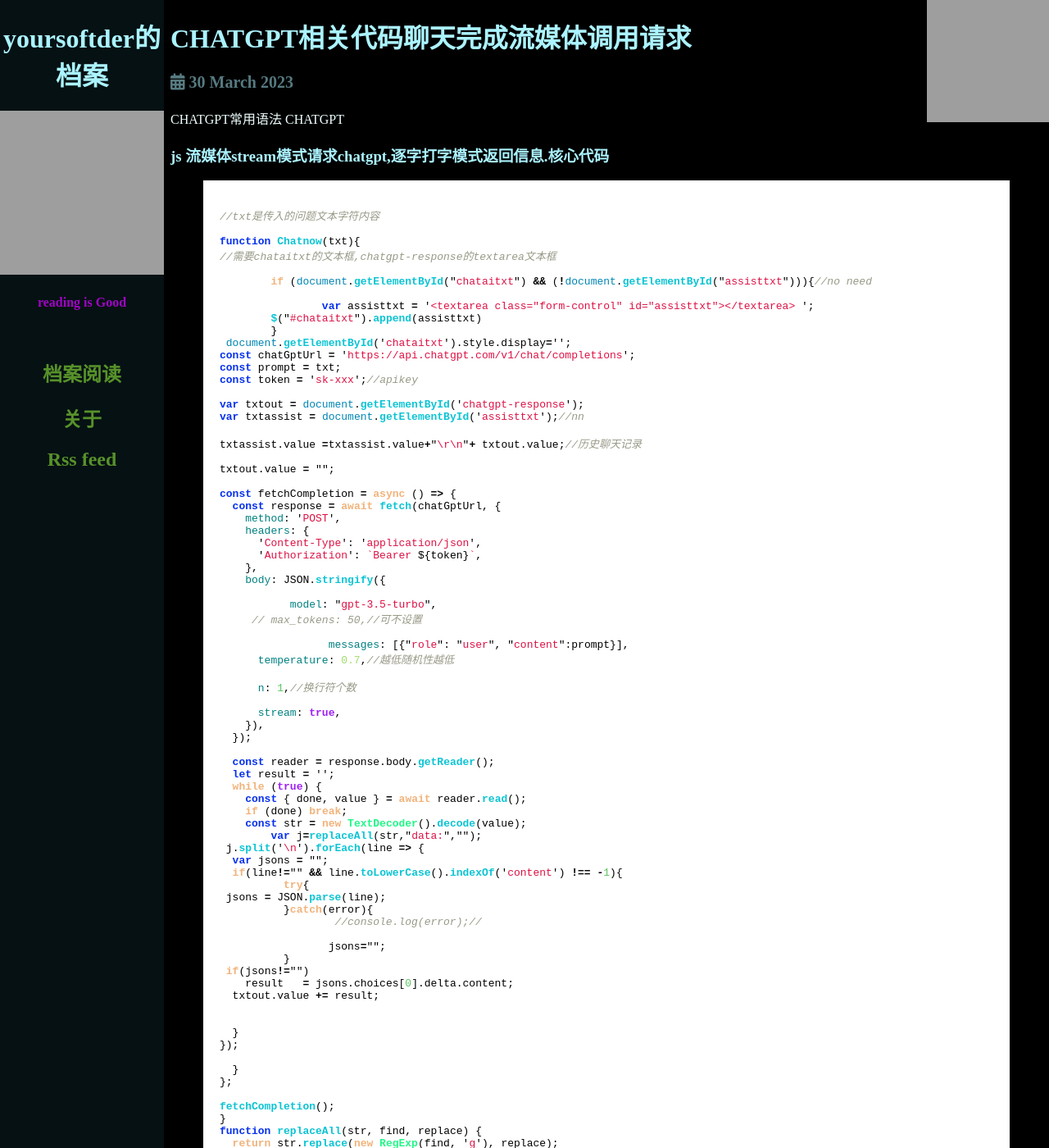
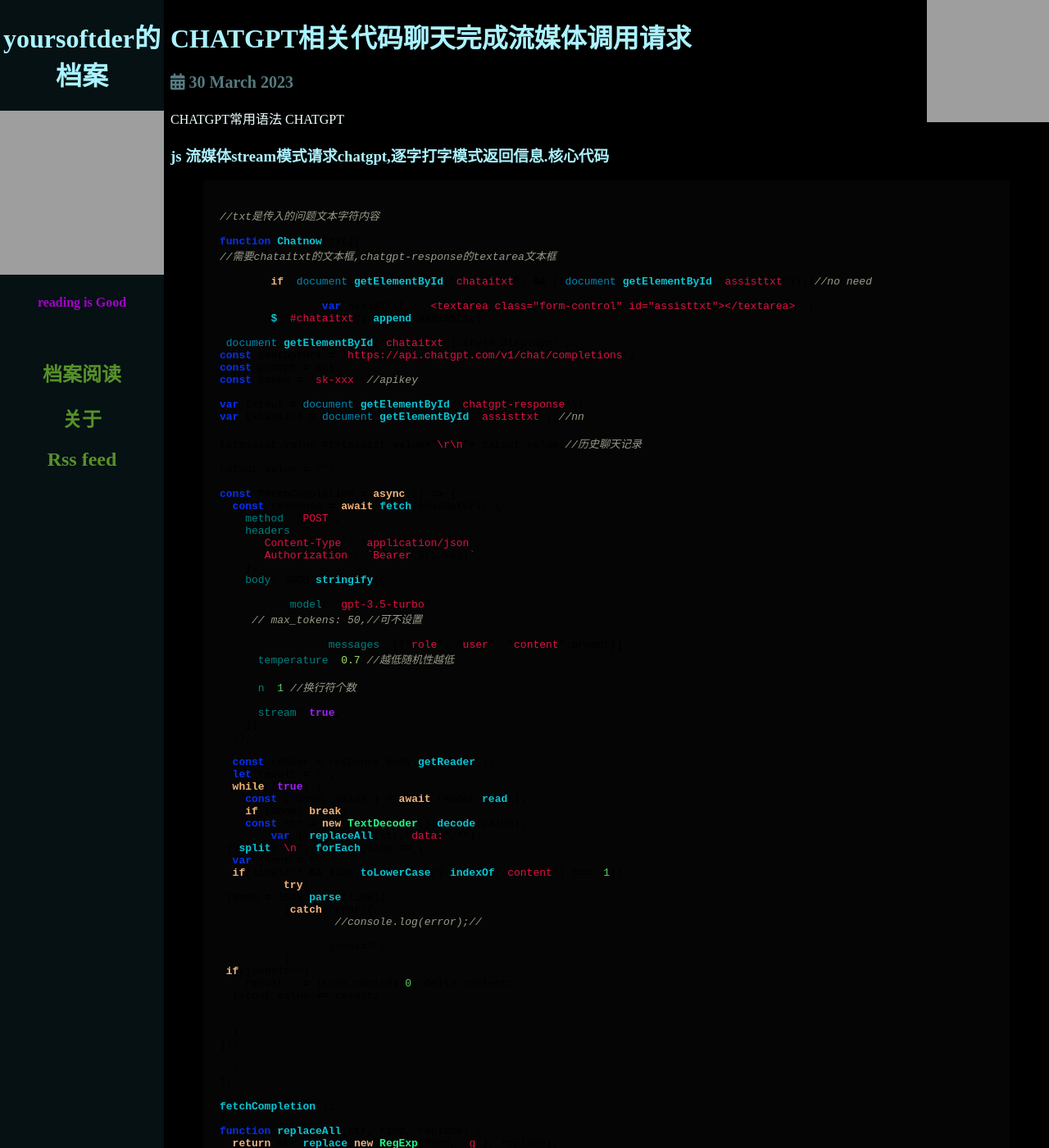
Before and after one commit to yoursoftder/yoursoftder.github.io, a Jekyll site: the page built from _posts/2023-03-30-JS-Code-ChatGPT.markdown, in a window 1280 px wide and 1400 px high. Shown: the whole window at 82% size. Built offline with Jekyll 4.4.1, drawn with Linux system fonts in a browser that asks for light colours; grey boxes are pictures that could not be loaded.

Commit message:
Update style.scss

```diff
--- a/css/style.scss
+++ b/css/style.scss
@@ -22,7 +22,7 @@
 
 
 $white-color: #fefefe;
-$glass-color: lighten(#fff, 2%);
+$glass-color: lighten(#000000, 2%);
 $grey-color:       #546E7A;
 $grey-color-light: lighten($grey-color, 40%);
 $grey-color-dark:  darken($grey-color, 25%);
```
